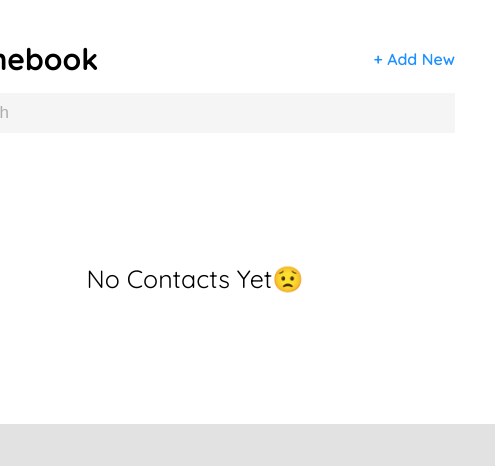
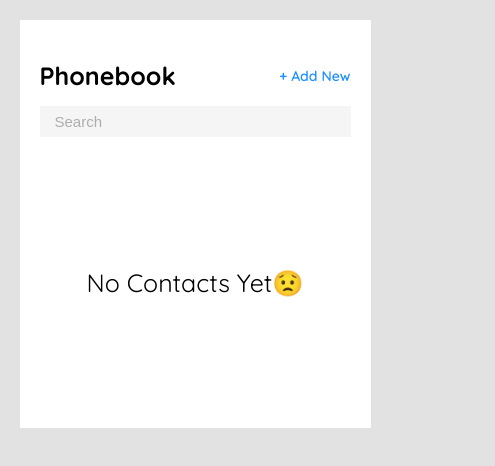
Before and after one commit to Sophidoo/phonebook, a React (Create React App) app: page / in a window 390 px wide. Shown: the top 466 px of the page, 495 px wide, since content can reach past the window. Built offline with nearby package versions, Linux system fonts and the light colour scheme.

Commit message:
Done with mobile responsiveness

```diff
--- a/src/Styles/phone.module.css
+++ b/src/Styles/phone.module.css
@@ -1,6 +1,7 @@
 .wrapper{
     background-color: white;
-    width: 600px;
+    width: 40%;
+    margin: auto auto;
     padding: 40px;
     display: flex;
     flex-direction: column;
@@ -123,6 +124,14 @@
     padding-top: 5px;
     border-bottom: none;
 }
+.showCard p:hover{
+    cursor: pointer;
+    color: rgb(0, 152, 43);
+}
+.showCard p:last-child:hover{
+    cursor: pointer;
+    color: rgb(152, 5, 0);
+}
 
 .hide{
     display: none;
@@ -204,3 +213,61 @@ form input[type= 'button']:hover{
     font-weight: 500;
     color: red;
 }
+
+
+
+@media(max-width: 1300px){
+
+    .wrapper{
+        width: 50%;
+    }
+}
+@media(max-width: 900px){
+    .wrapper{
+        width: 60%;
+    }
+    .heading h2{
+        font-size: 27px;
+    }
+    .heading span{
+        font-size: 15px;
+    }
+    .headingWrapper input{
+        font-size: 15px;
+    }
+    .image{
+        width: 40px;
+        height: 40px;
+    }
+    .contactInfo h3{
+        font-size: 16px;
+    }
+    .contactInfo p{
+        font-size: 13px;
+    }
+    .list{
+        font-size: 24px;
+    }
+}
+@media(max-width: 750px){
+    .wrapper{
+        padding: 40px 30px;
+        width: 70%;
+    }
+}
+@media(max-width: 500px){
+    .wrapper{
+        padding: 40px 20px;
+        margin-top: 20px;
+        width: 90%;
+    }
+    .headingWrapper input{
+        padding: 7px 15px;
+    }
+    .heading h2{
+        font-size: 25px;
+    }
+    .heading span{
+        font-size: 14px;
+    }
+}
--- a/src/components/Phonebook.js
+++ b/src/components/Phonebook.js
@@ -11,12 +11,14 @@ const Phonebook = () => {
     const[numerror, setNumError] = useState()
     const[toggling, setToggling] = useState()
     const [contact, setContact] = useState([])
+    // const [newcontact, setNewContact] = useState([])
     const[selectedNum, setSelectedNum] = useState()
     const[editname, setEditname] = useState()
     const[editnum, setEditnum] = useState()
     const[displayedit, setDisplayedit] = useState(false)
     const[key, setKey] = useState(0)
     const[editkey, setEditkey] = useState()
+    // const[search, setSearch] = useState()
 
     const randomColors = ["#ff000030", "#ffae0050" , "#00ff6650", "#00d0ff50", "#1900ff50"]
     // const storage = [
@@ -169,6 +171,21 @@ const Phonebook = () => {
     }
 
 
+    let startSearch = (value) =>{
+        // contact?.map((element) => {
+        //     setSearch(value)
+        //     console.log(search)
+        //     // setContact(filtered)
+
+        //     let elements = element.fullname.startsWith(value)
+        // })
+        // const filtered = contact.filter((element) => element.fullname.startsWith(value))
+        console.log(value)
+
+
+    }
+
+
     //on click of the more icon
     let toggle = (num) => {
 
@@ -189,7 +206,7 @@ const Phonebook = () => {
                     <span onClick = {() => displayForm()}>+ Add New</span>
                 </div>
 
-                <input type = 'search' placeholder = 'Search'/>
+                <input type = 'search' placeholder = 'Search' onChange={(e) => startSearch(e.target.value)}/>
             </div>
             {
                 contact.length <= 0 &&
@@ -200,7 +217,7 @@ const Phonebook = () => {
             {
                 contact.length > 0 &&
                 contact?.map((element) => (
-                     <div className = {Style.contact}>
+                    <div className = {Style.contact}>
                         <div className = {Style.contactWrapper}>
                             <div className = {Style.contactInfo}>
                             <div className = {Style.image} id = {key} style={{background: randomColors[Math.floor(Math.random() * contact.length)]}}></div>
--- a/src/index.css
+++ b/src/index.css
@@ -8,15 +8,9 @@
 }
 body {
   margin: 0;
-  display: flex;
-  justify-content: center ;
+  justify-content: center;
   background-color: rgb(226, 226, 226);
   font-family: 'Quicksand', sans-serif;
   -webkit-font-smoothing: antialiased;
   -moz-osx-font-smoothing: grayscale;
 }
-
-code {
-  font-family: source-code-pro, Menlo, Monaco, Consolas, 'Courier New',
-    monospace;
-}
```
